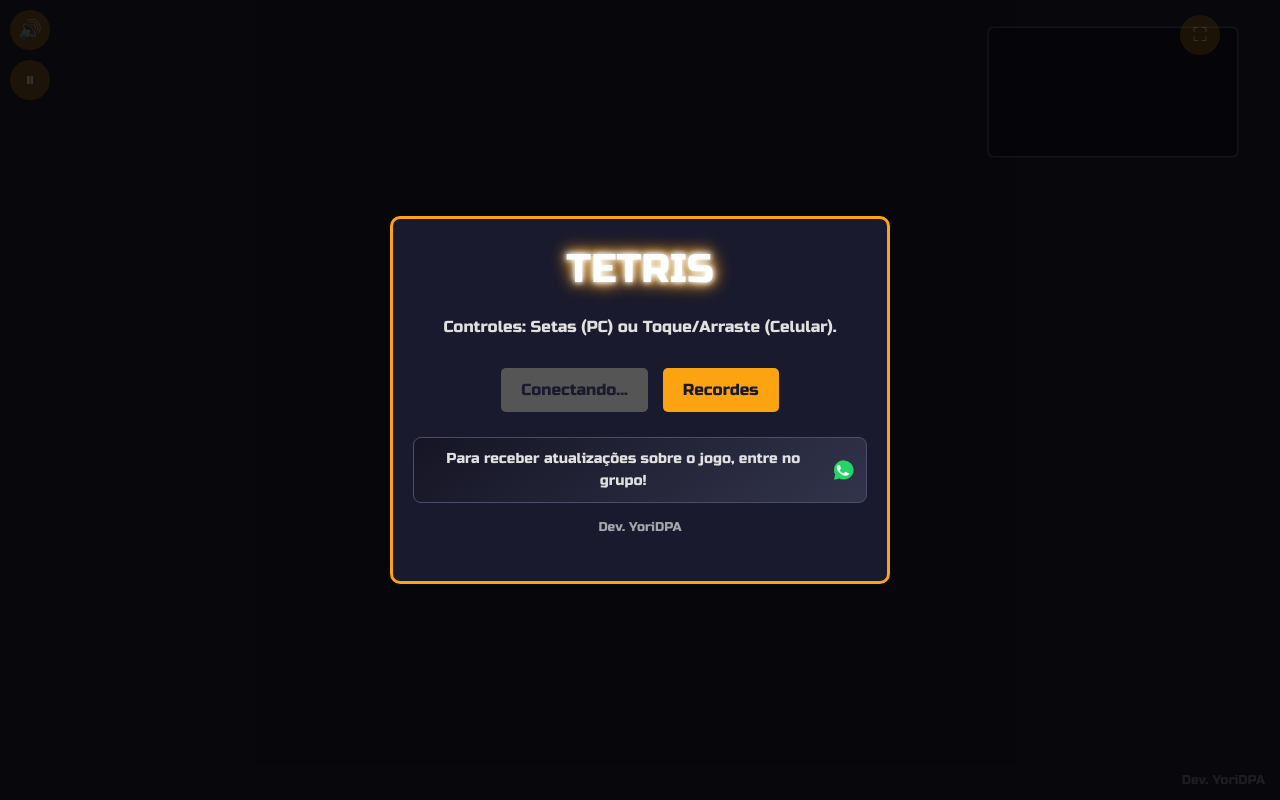
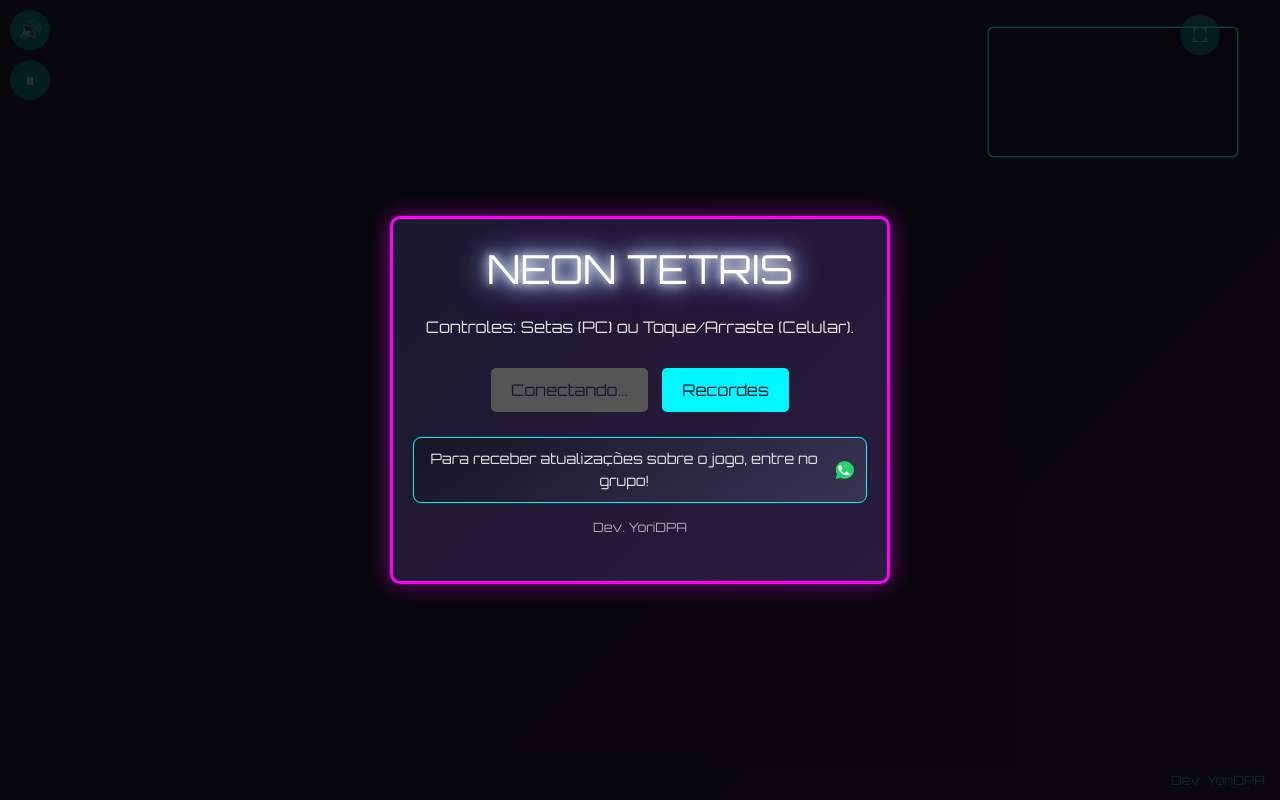
Before and after one commit to YoriDPA/YoriDPA-Tetris, a plain HTML site: page index.html in a window 1280 px wide. Drawn offline with nearby package versions, Linux system fonts and the light colour scheme; no server answers.

Commit message:
Update index.html
Novo Tema: Neon Tetris:

O título do jogo foi alterado para "Neon Tetris" no <title> e no #modal-title.
O texto do modal de game over e menu inicial foi atualizado para refletir o novo nome.

```diff
--- a/index.html
+++ b/index.html
@@ -3,20 +3,25 @@
 <head>
     <meta charset="UTF-8">
     <meta name="viewport" content="width=device-width, initial-scale=1.0, user-scalable=no">
-    <title>Jogo Tetris Competitivo</title>
+    <title>Neon Tetris</title>
     <script src="https://cdn.tailwindcss.com"></script>
     <!-- Biblioteca de áudio Tone.js -->
     <script src="https://cdnjs.cloudflare.com/ajax/libs/tone/14.7.77/Tone.min.js"></script>
     <style>
+        @keyframes neon-pulse {
+            0% { text-shadow: 0 0 5px #fff, 0 0 10px #fff, 0 0 15px #00f7ff, 0 0 20px #ff00ff; }
+            50% { text-shadow: 0 0 10px #fff, 0 0 20px #fff, 0 0 30px #00f7ff, 0 0 40px #ff00ff; }
+            100% { text-shadow: 0 0 5px #fff, 0 0 10px #fff, 0 0 15px #00f7ff, 0 0 20px #ff00ff; }
+        }
         html, body {
             margin: 0;
             padding: 0;
             width: 100%;
             height: 100%;
             overflow: hidden;
-            background-color: #1a1a2e;
+            background: linear-gradient(135deg, #1a1a2e, #2a1a3e);
             color: #e0e0e0;
-            font-family: 'Russo One', sans-serif;
+            font-family: 'Orbitron', sans-serif;
             touch-action: none;
         }
         #game-container {
@@ -29,11 +34,12 @@
         }
         canvas#tetris-canvas {
             background-color: #0f0f1a;
-            border: 4px solid #4a4e69;
+            border: 4px solid #00f7ff;
             border-radius: 8px;
             box-sizing: border-box;
             max-width: 100vw;
             max-height: 100vh;
+            box-shadow: 0 0 15px rgba(0, 247, 255, 0.5);
         }
         .overlay {
             position: fixed;
@@ -45,51 +51,54 @@
             z-index: 100;
         }
         .modal-content {
-            background: #1a1a2e;
+            background: linear-gradient(135deg, #1a1a2e, #2a1a3e);
             padding: 20px;
             border-radius: 10px;
-            border: 3px solid #fca311;
+            border: 3px solid #ff00ff;
             text-align: center;
             width: 90%;
             max-width: 500px;
             max-height: 80vh;
             overflow-y: auto;
+            box-shadow: 0 0 20px rgba(255, 0, 255, 0.5);
         }
         .modal-content h1 {
             font-size: 2.5rem;
             margin-bottom: 1rem;
             color: #fff;
-            text-shadow: 0 0 5px #fff, 0 0 10px #fff, 0 0 15px #fca311, 0 0 20px #fca311;
+            animation: neon-pulse 2s infinite;
         }
         .modal-content p {
             font-size: 1rem;
             margin-bottom: 1.5rem;
         }
         .modal-content button {
-            background-color: #fca311;
+            background-color: #00f7ff;
             color: #1a1a2e;
             padding: 10px 20px;
             border: none;
             border-radius: 5px;
-            font-family: 'Russo One', sans-serif;
+            font-family: 'Orbitron', sans-serif;
             font-size: 1rem;
             cursor: pointer;
-            transition: background-color 0.2s;
+            transition: background-color 0.2s, box-shadow 0.2s;
             margin: 5px;
         }
         .modal-content button:hover {
-            background-color: #ffc300;
+            background-color: #00ccff;
+            box-shadow: 0 0 10px rgba(0, 247, 255, 0.7);
         }
         .modal-content button:disabled {
             background-color: #555;
             cursor: not-allowed;
+            box-shadow: none;
         }
         #score-popup {
             position: absolute;
             top: 10px;
             left: 50%;
             transform: translateX(-50%);
-            background-color: rgba(252, 163, 17, 0.85);
+            background-color: rgba(255, 0, 255, 0.85);
             color: #1a1a2e;
             padding: 10px 25px;
             border-radius: 20px;
@@ -107,8 +116,8 @@
             bottom: 10px;
             right: 15px;
             font-size: 0.8rem;
-            color: white;
-            opacity: 0.4;
+            color: #00f7ff;
+            opacity: 0.6;
             pointer-events: none;
         }
         #high-scores-container {
@@ -136,7 +145,7 @@
             display: inline-block;
             width: 30px;
             font-weight: bold;
-            color: #fca311;
+            color: #00f7ff;
         }
         #high-scores-list li .name {
             font-weight: bold;
@@ -146,12 +155,12 @@
         }
         #player-name-input {
             background-color: #0f0f1a;
-            border: 2px solid #4a4e69;
-            color: white;
+            border: 2px solid #00f7ff;
+            color: #e0e0e0;
             padding: 8px;
             border-radius: 5px;
             text-align: center;
-            font-family: 'Russo One', sans-serif;
+            font-family: 'Orbitron', sans-serif;
             margin-bottom: 10px;
         }
         #mute-button {
@@ -160,7 +169,7 @@
             left: 10px;
             width: 40px;
             height: 40px;
-            background-color: rgba(252, 163, 17, 0.4);
+            background-color: rgba(0, 247, 255, 0.4);
             border-radius: 50%;
             border: none;
             color: rgba(255, 255, 255, 0.7);
@@ -170,11 +179,11 @@
             align-items: center;
             cursor: pointer;
             z-index: 50;
-            transition: background-color 0.2s, color 0.2s;
+            transition: background-color 0.2s, box-shadow 0.2s;
         }
         #mute-button:hover {
-            background-color: rgba(252, 163, 17, 0.7);
-            color: white;
+            background-color: rgba(0, 247, 255, 0.7);
+            box-shadow: 0 0 10px rgba(0, 247, 255, 0.7);
         }
         #pause-button {
             position: absolute;
@@ -182,7 +191,7 @@
             left: 10px;
             width: 40px;
             height: 40px;
-            background-color: rgba(252, 163, 17, 0.4);
+            background-color: rgba(0, 247, 255, 0.4);
             border-radius: 50%;
             border: none;
             color: rgba(255, 255, 255, 0.7);
@@ -192,11 +201,11 @@
             align-items: center;
             cursor: pointer;
             z-index: 50;
-            transition: background-color 0.2s, color 0.2s;
+            transition: background-color 0.2s, box-shadow 0.2s;
         }
         #pause-button:hover {
-            background-color: rgba(252, 163, 17, 0.7);
-            color: white;
+            background-color: rgba(0, 247, 255, 0.7);
+            box-shadow: 0 0 10px rgba(0, 247, 255, 0.7);
         }
         #whatsapp-link {
             display: flex;
@@ -209,7 +218,7 @@
             text-decoration: none;
             color: #e0e0e0;
             background: linear-gradient(145deg, rgba(15, 15, 26, 0.5), rgba(74, 78, 105, 0.5));
-            border: 1px solid #4a4e69;
+            border: 1px solid #00f7ff;
             transition: transform 0.2s, box-shadow 0.2s;
             font-size: 0.9rem;
         }
@@ -230,7 +239,7 @@
             top: 10px;
             right: 10px;
             background-color: rgba(15, 15, 26, 0.5);
-            border: 2px solid #4a4e69;
+            border: 2px solid #00f7ff;
             border-radius: 8px;
             padding: 5px;
             z-index: 50;
@@ -245,7 +254,7 @@
             right: 60px;
             width: 40px;
             height: 40px;
-            background-color: rgba(252, 163, 17, 0.4);
+            background-color: rgba(0, 247, 255, 0.4);
             border-radius: 50%;
             border: none;
             color: rgba(255, 255, 255, 0.7);
@@ -255,16 +264,16 @@
             align-items: center;
             cursor: pointer;
             z-index: 50;
-            transition: background-color 0.2s, color 0.2s;
+            transition: background-color 0.2s, box-shadow 0.2s;
         }
         #fullscreen-button:hover {
-            background-color: rgba(252, 163, 17, 0.7);
-            color: white;
+            background-color: rgba(0, 247, 255, 0.7);
+            box-shadow: 0 0 10px rgba(0, 247, 255, 0.7);
         }
         #pause-content h2 {
             font-size: 2rem;
             color: #fff;
-            text-shadow: 0 0 5px #fff, 0 0 10px #fff, 0 0 15px #fca311;
+            text-shadow: 0 0 5px #fff, 0 0 10px #fff, 0 0 15px #00f7ff;
             margin-bottom: 1rem;
         }
         #pause-content p {
@@ -272,24 +281,25 @@
             margin-bottom: 1.5rem;
         }
         #pause-content button {
-            background-color: #fca311;
+            background-color: #00f7ff;
             color: #1a1a2e;
             padding: 10px 20px;
             border: none;
             border-radius: 5px;
-            font-family: 'Russo One', sans-serif;
+            font-family: 'Orbitron', sans-serif;
             font-size: 1rem;
             cursor: pointer;
-            transition: background-color 0.2s;
+            transition: background-color 0.2s, box-shadow 0.2s;
             margin: 5px;
         }
         #pause-content button:hover {
-            background-color: #ffc300;
+            background-color: #00ccff;
+            box-shadow: 0 0 10px rgba(0, 247, 255, 0.7);
         }
     </style>
     <link rel="preconnect" href="https://fonts.googleapis.com">
     <link rel="preconnect" href="https://fonts.gstatic.com" crossorigin>
-    <link href="https://fonts.googleapis.com/css2?family=Russo+One&display=swap" rel="stylesheet">
+    <link href="https://fonts.googleapis.com/css2?family=Orbitron:wght@400;700&display=swap" rel="stylesheet">
 </head>
 <body>
 
@@ -307,7 +317,7 @@
 
     <div id="modal-overlay" class="overlay">
         <div class="modal-content">
-            <h1 id="modal-title">TETRIS</h1>
+            <h1 id="modal-title">NEON TETRIS</h1>
             <p id="modal-text">Controles: Setas (PC) ou Toque/Arraste (Celular).</p>
             <div id="game-over-content" class="hidden">
                 <input type="text" id="player-name-input" placeholder="Digite seu nome" maxlength="10">
@@ -380,8 +390,8 @@
 
             let player, nextPiece, score, lines, level, dropCounter, dropInterval, lastTime;
             let isGameOver = true;
-            let isPaused = false; // Controla o estado de pausa
-            let pauseCountdown = 0; // Controla a contagem regressiva ao retomar
+            let isPaused = false;
+            let pauseCountdown = 0;
             let animationFrameId, scoreTimeout;
 
             let audioInitialized = false;
@@ -497,8 +507,8 @@
                 ctx.save();
                 ctx.fillStyle = 'rgba(0, 0, 0, 0.75)';
                 ctx.fillRect(0, 0, canvas.width, canvas.height);
-                ctx.fillStyle = '#fca311';
-                ctx.font = `${blockSize * 2}px 'Russo One', sans-serif`;
+                ctx.fillStyle = '#00f7ff';
+                ctx.font = `${blockSize * 2}px 'Orbitron', sans-serif`;
                 ctx.textAlign = 'center';
                 ctx.textBaseline = 'middle';
                 ctx.fillText(countdownValue.toString(), canvas.width / 2, canvas.height / 2);
@@ -927,7 +937,7 @@
             }
             const pauseButton = document.getElementById('pause-button');
             pauseButton.addEventListener('click', togglePause);
-            const resumeButton = document.getElementById('resume-button');
+            const resumeButton = document.getElementById('pause-content');
             const restartButton = document.getElementById('restart-button');
             const menuButton = document.getElementById('menu-button');
 
@@ -945,7 +955,7 @@
                 startButton.style.display = 'inline-block';
                 scoresButton.style.display = 'inline-block';
                 pauseContent.classList.add('hidden');
-                modalTitle.innerText = "TETRIS";
+                modalTitle.innerText = "NEON TETRIS";
                 modalText.innerText = "Controles: Setas (PC) ou Toque/Arraste (Celular).";
             });
 
```
